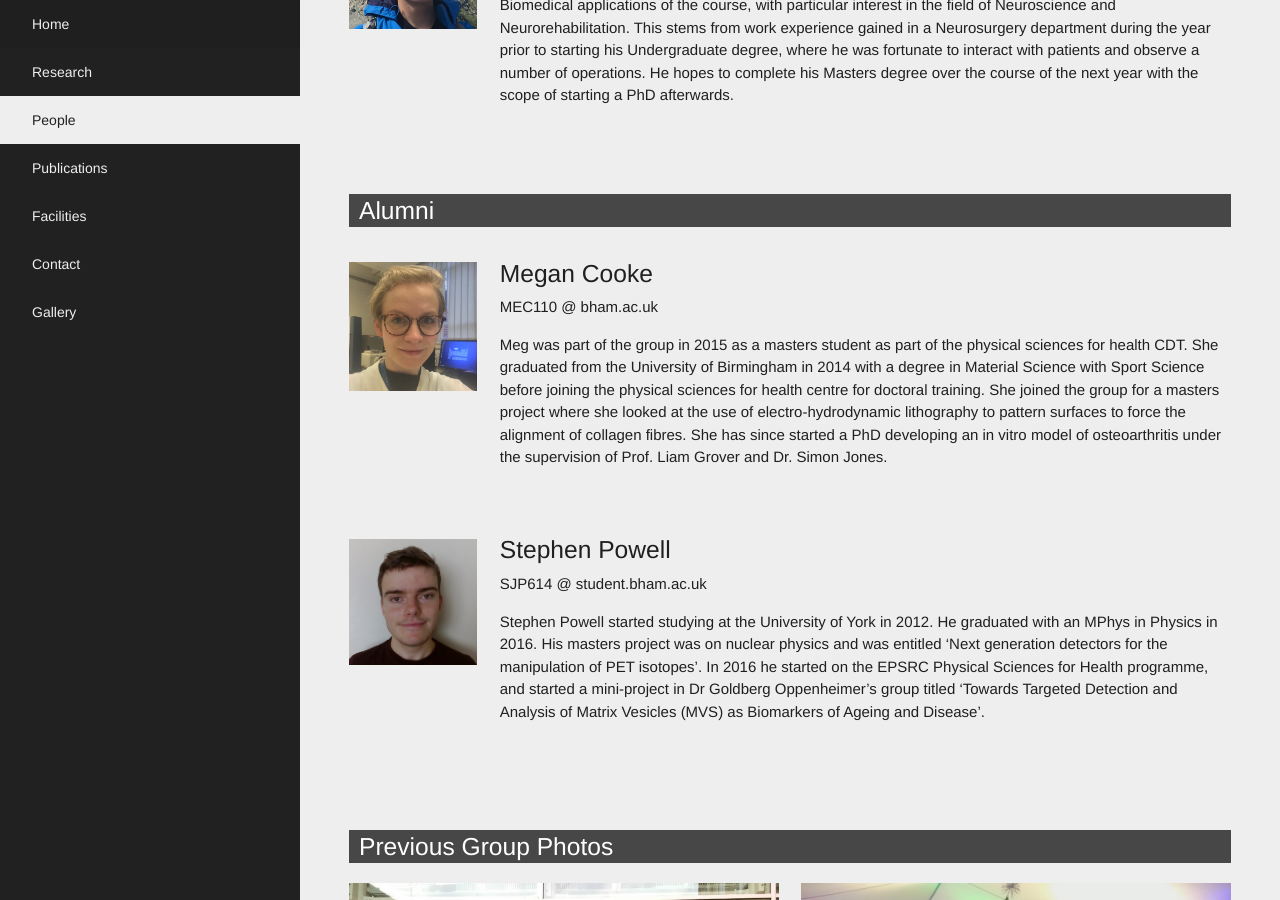
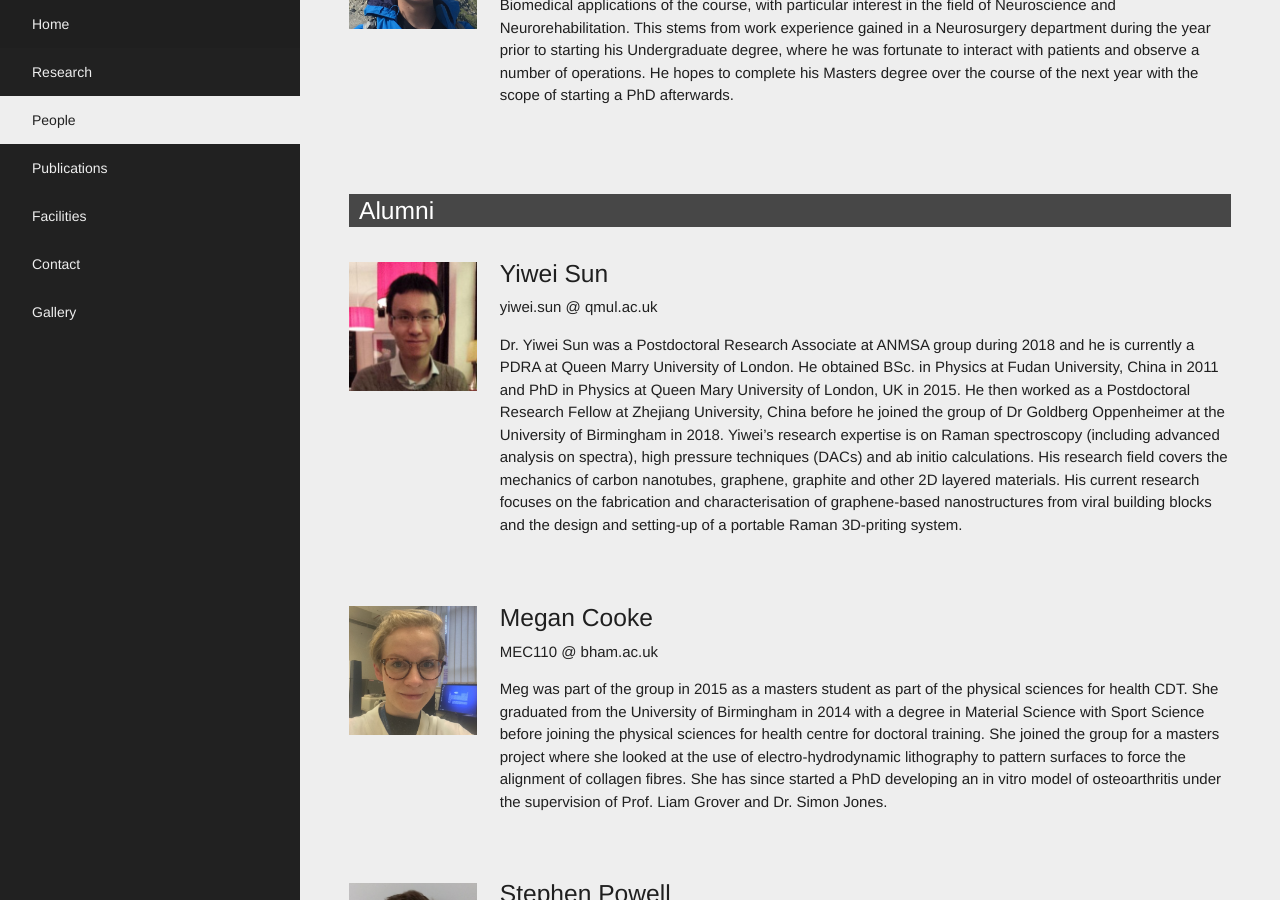
Before and after one commit to cbanbury/anmsa-port, a Jekyll site: the page built from people.html, in a window 1280 px wide and 900 px high, scrolled down 6423 px. Built offline with Jekyll 4.4.1, drawn with Linux system fonts in a browser that asks for light colours.

Commit message:
Update alumni.yml

```diff
--- a/_data/alumni.yml
+++ b/_data/alumni.yml
@@ -1,3 +1,16 @@
+- name: "Yiwei-Sun"
+  photo: "/img/people/ZepnrgtL_400x400_loqrpv.jpg"
+  email: "yiwei.sun @ qmul.ac.uk"
+  alias: "Yiwei Sun"
+  description: "Dr. Yiwei Sun was a Postdoctoral Research Associate at ANMSA group during 2018 and he is currently a PDRA at Queen
+  Marry University of London. He obtained BSc. in Physics at Fudan University, China in 2011 and PhD in Physics at Queen Mary
+  University of London, UK in 2015. He then worked as a Postdoctoral Research Fellow at Zhejiang University, China before he joined the group of Dr Goldberg Oppenheimer at the University
+  of Birmingham in 2018. Yiwei’s research expertise is on Raman spectroscopy (including advanced analysis on spectra),
+  high pressure techniques (DACs) and ab initio calculations. His research field covers the mechanics of carbon nanotubes,
+  graphene, graphite and other 2D layered materials. His current research focuses on the fabrication and characterisation of
+  graphene-based nanostructures from viral building blocks and the design and setting-up of a portable Raman 3D-priting
+  system."
+
 - name: "Megan-Cooke"
   photo: "/img/people/Meg_Cooke_photo_fkbrjg.jpg"
   alias: "Megan Cooke"
```
